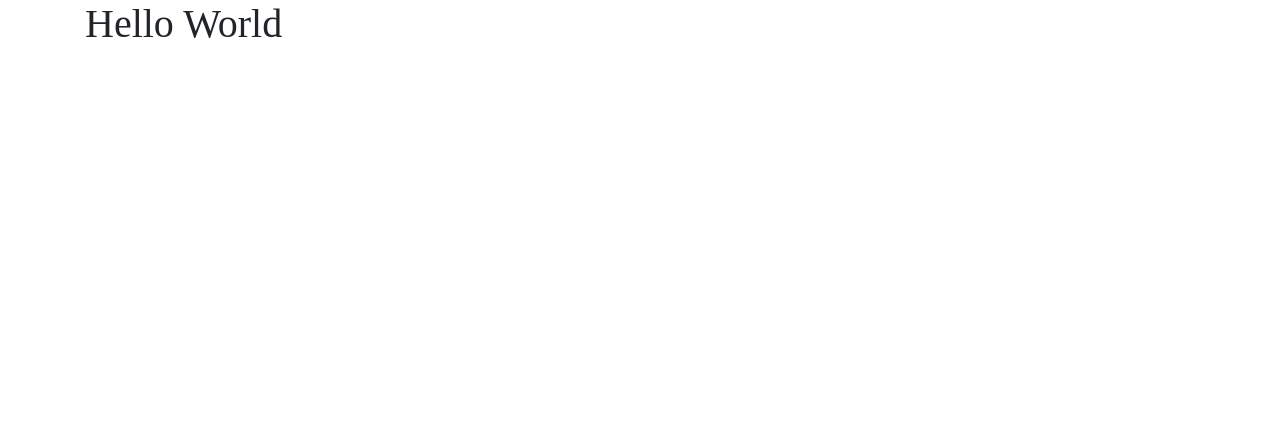
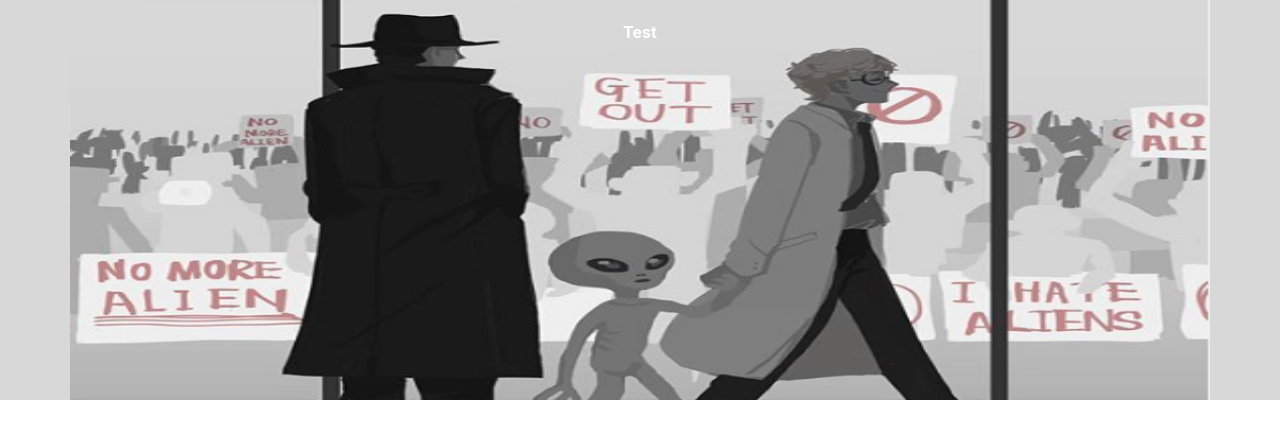
Before and after one commit to bugster10/coyomi.m, a React app: page / in a window 1280 px wide. Built offline with nearby package versions, Linux system fonts and the light colour scheme; a web font is replaced by a local one.

Commit message:
Adding styles to intro page

```diff
--- a/src/Components.js
+++ b/src/Components.js
@@ -1,9 +1,26 @@
 import React, { Component } from 'react';
+
+// class Test extends React.Component {
+//     render() {
+//         return(
+//             <h1>Hello World</h1>
+//         );
+//     };
+// };
 
 class Test extends React.Component {
     render() {
         return(
-            <h1>Hello World</h1>
+            <div id="intro" className="row">
+                <div id="intro-container"
+                className="container text-white">
+                    <div className="card-body d-flex justify-content-center">
+                        Test
+
+                    </div>
+
+                </div>
+            </div>
         );
     };
 };
--- /dev/null
+++ b/src/css/style.css
@@ -0,0 +1,10 @@
+#intro {
+    background-color:#D8D8D8;
+    height: 50vh;
+}
+
+#intro-container {
+    background-image: url('../media/alien3.png');
+    background-position: center center;
+    background-size: 100% 100%;
+}
```
Also changed, not shown: dist/bundle.js, dist/index.html, src/media/alien2.png (added), src/media/alien3.png (added), src/media/l7Va9ui.png (added).
